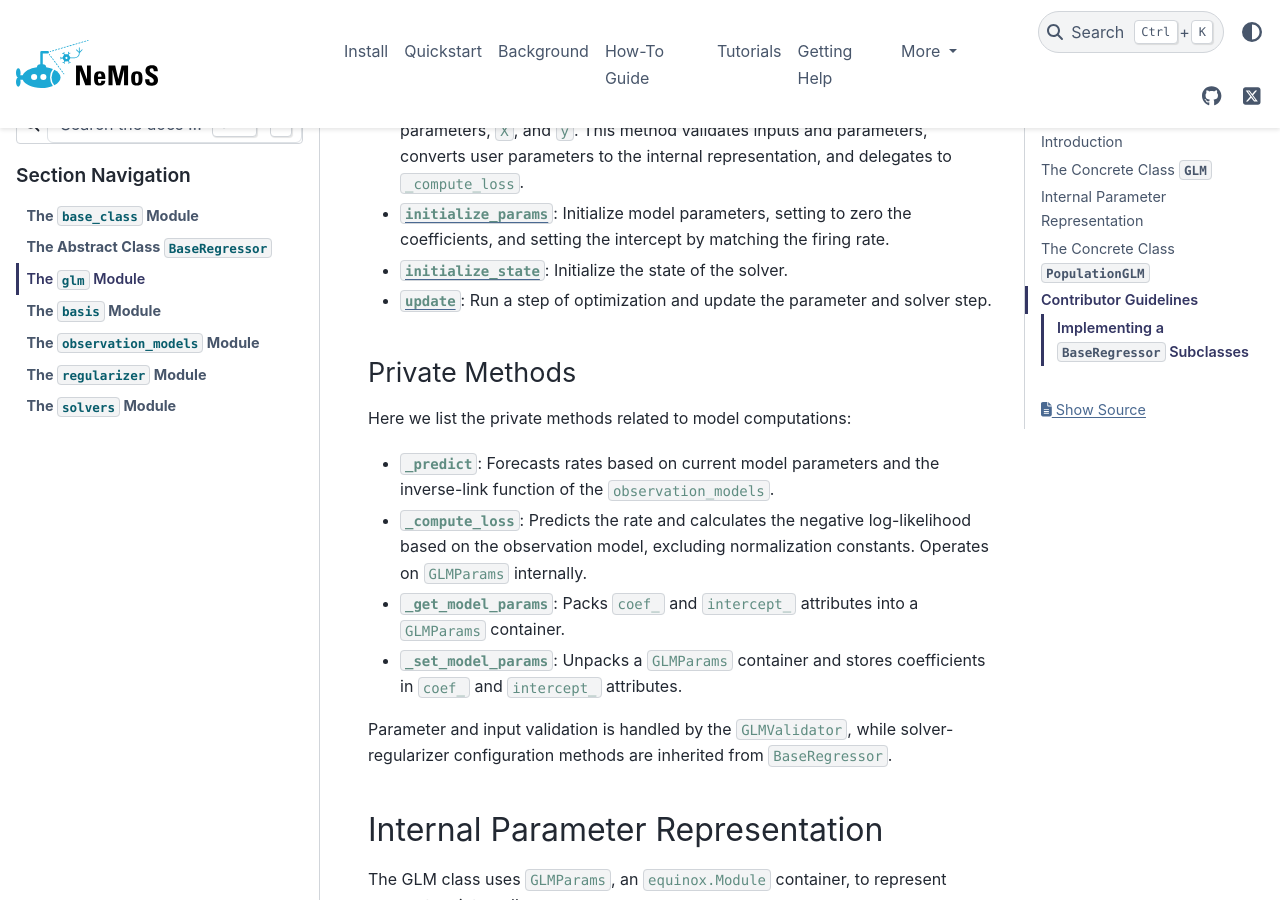
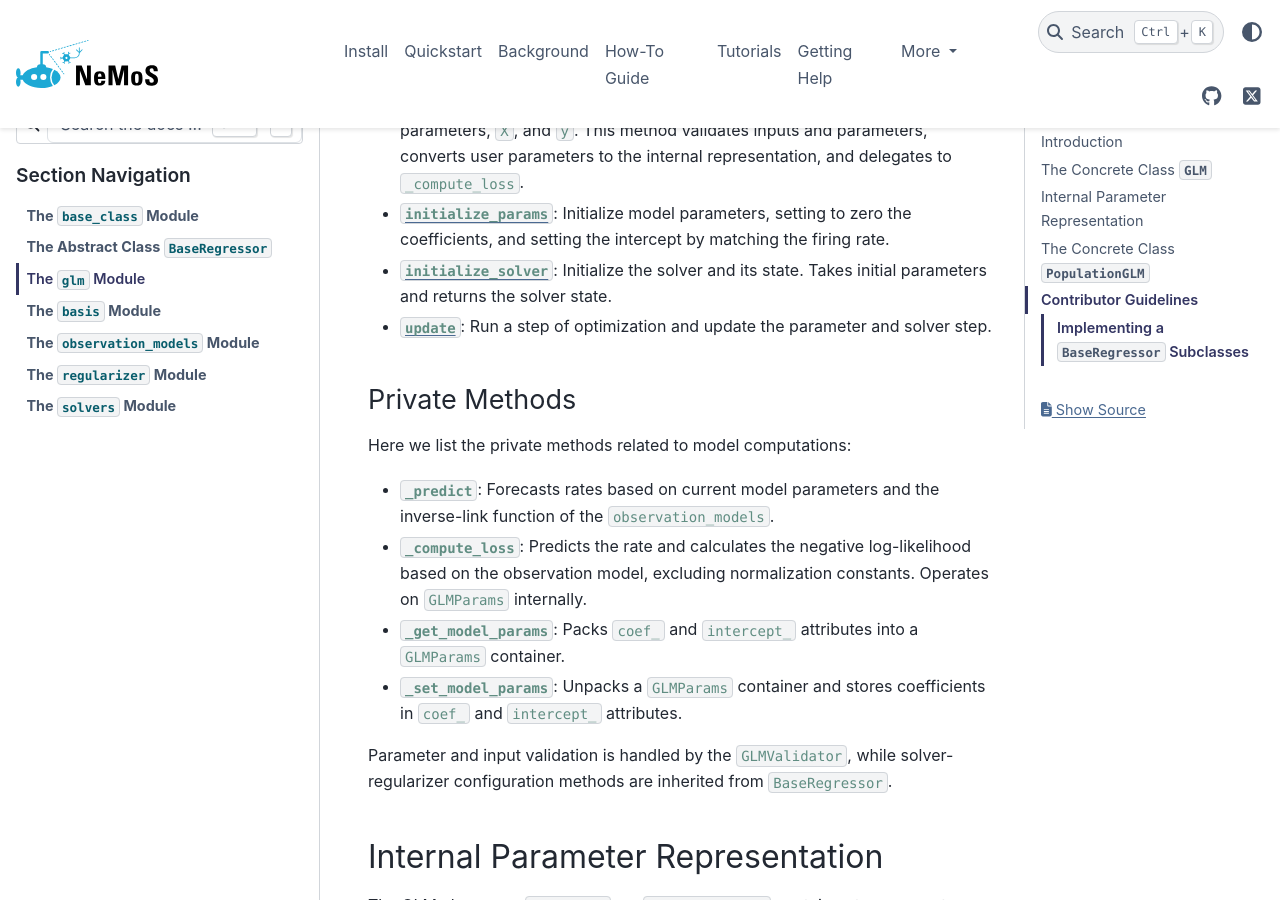
Before and after one commit to flatironinstitute/nemos, a Sphinx documentation site: the page built from docs/developers_notes/03-glm.md, in a window 1280 px wide and 900 px high, scrolled down 2903 px. Built offline with Sphinx 7.4.7 and the PyData theme 0.15.4, drawn with Linux system fonts in a browser that asks for light colours.

Commit message:
fix docs

```diff
--- a/docs/developers_notes/03-glm.md
+++ b/docs/developers_notes/03-glm.md
@@ -54,7 +54,7 @@
 - [`simulate`](nemos.glm.GLM.simulate): Simulates spike trains using the GLM as a feedforward network, invoking the `observation_models.sample_generator` method for emission probability.
 - [`compute_loss`](nemos.glm.GLM.compute_loss): Computes the loss function for given user-provided parameters, `X`, and `y`. This method validates inputs and parameters, converts user parameters to the internal representation, and delegates to `_compute_loss`.
 - [`initialize_params`](nemos.glm.GLM.initialize_params): Initialize model parameters, setting to zero the coefficients, and setting the intercept by matching the firing rate.
-- [`initialize_state`](nemos.glm.GLM.initialize_state): Initialize the state of the solver.
+- [`initialize_solver`](nemos.glm.GLM.initialize_solver): Initialize the solver and its state. Takes initial parameters and returns the solver state.
 - [`update`](nemos.glm.GLM.update): Run a step of optimization and update the parameter and solver step.
 
 ### Private Methods
```
Also changed, not shown: docs/how_to_guide/plot_04_batch_glm.md (+1 -1 lines).
